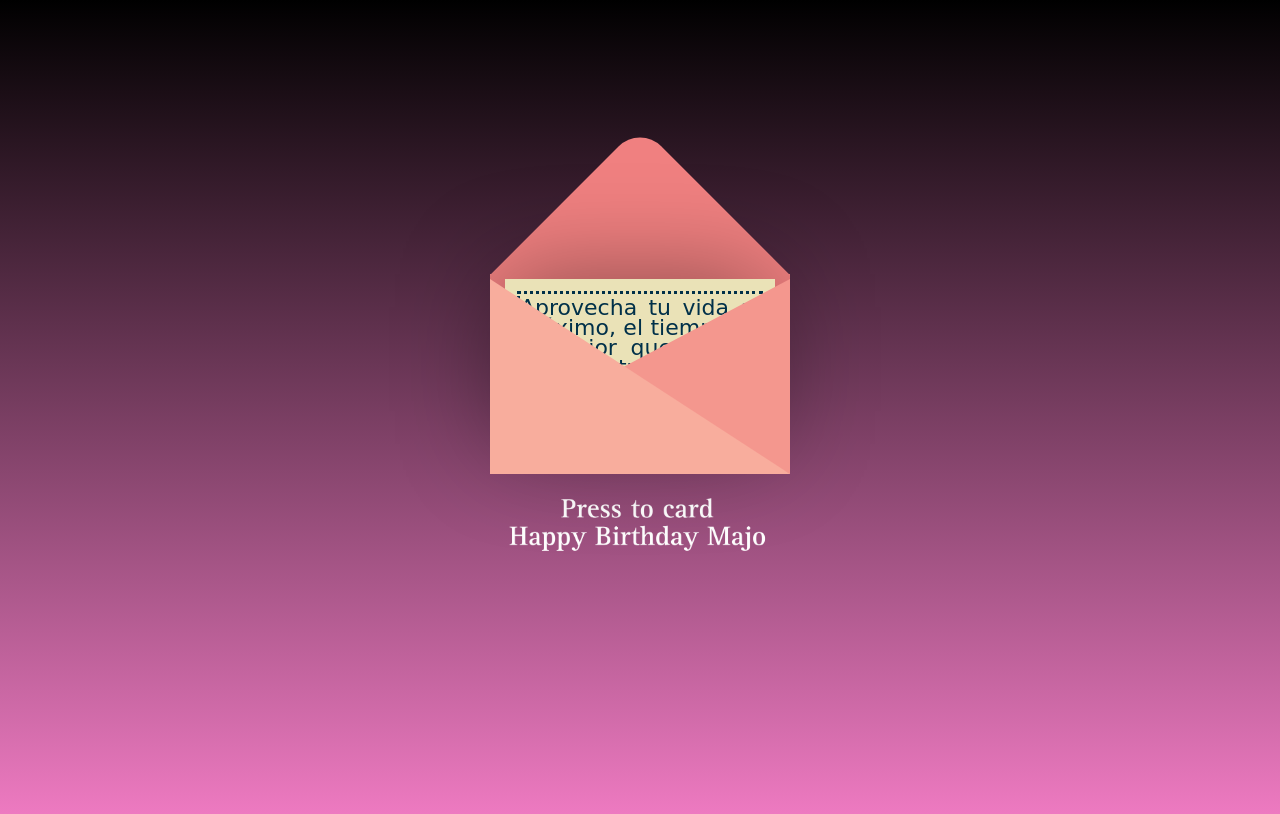
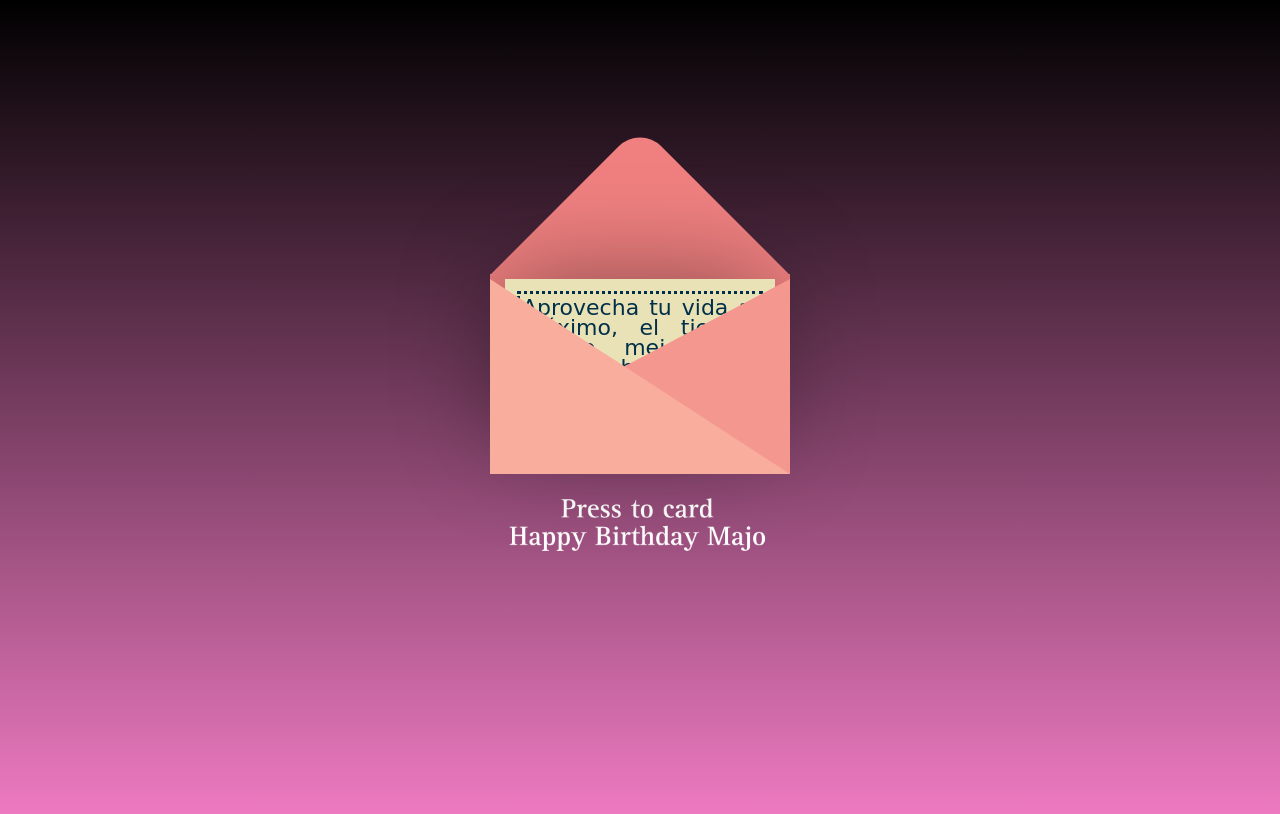
Before and after one commit to majobirthay/birthday, a plain HTML site: page index.html in a window 1280 px wide. Drawn offline with nearby package versions, Linux system fonts and the light colour scheme.

Commit message:
Update style.css

```diff
--- a/css/style.css
+++ b/css/style.css
@@ -68,8 +68,8 @@ h1{
   font-size: 22px;
   line-height: 20px;
   top: 19px;
-  left: 15px;
-  right: 15px;
+  left: 17px;
+  right: 17px;
   color: #003049;
   text-align: justify;
 }
```
